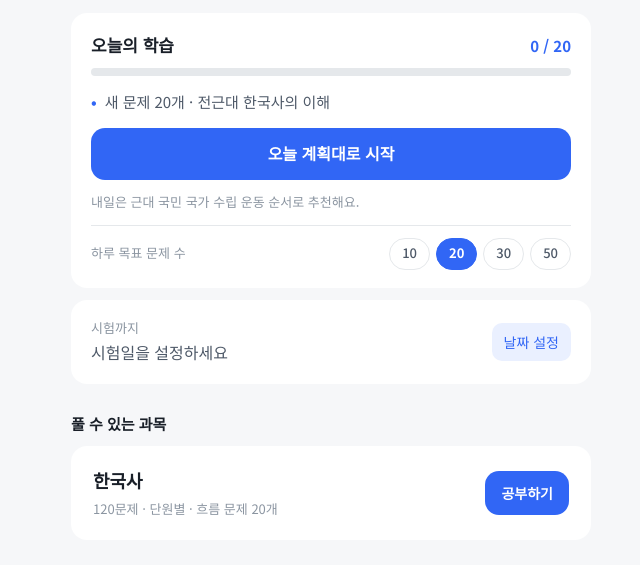
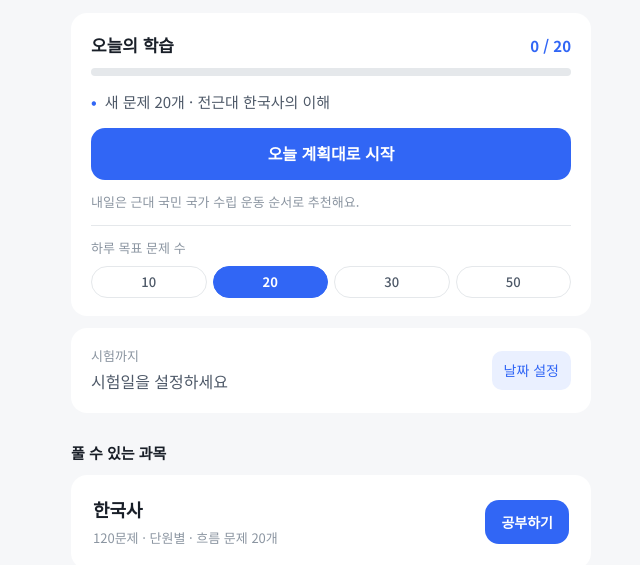
Before and after one commit to hoya100/gumjeong-study, a plain HTML site: page index.html in a window 1280 px wide. Shown: the part 216-781 px from the top of the page, without its empty margins (309-949 px from the left). Drawn offline with Linux system fonts and the light colour scheme.

Commit message:
Refactor goal-row and goal-chips to grid layout
Updated goal-row and goal-chips styles to use grid layout.

```diff
--- a/style.css
+++ b/style.css
@@ -325,10 +325,14 @@ button.subject-card { width: 100%; border: 2px solid transparent; text-align: le
 .today-plan li.done-msg::before { content: "✓"; color: var(--good); }
 .tomorrow { margin: 12px 0 0; font-size: 13px; color: var(--muted); }
 .tomorrow:empty { display: none; }
-.goal-row { margin-top: 12px; padding-top: 12px; border-top: 1px solid var(--line); display: flex; justify-content: space-between; align-items: center; gap: 8px; font-size: 13px; color: var(--muted); }
-.goal-chips { display: flex; gap: 6px; }
+/* 이름표를 위에, 칩을 아래 한 줄에: '10문제'처럼 단위가 붙어 길어져도 폰에서 한 줄에 들어가요. */
+.goal-row { margin-top: 12px; padding-top: 12px; border-top: 1px solid var(--line); display: grid; gap: 8px; font-size: 13px; color: var(--muted); }
+.goal-chips { display: grid; grid-template-columns: repeat(4, 1fr); gap: 6px; }
 .goal-chip { min-height: 32px; padding: 0 12px; border-radius: 999px; border: 1px solid var(--line); background: var(--card); color: var(--sub); font-size: 13px; font-weight: 500; }
 .goal-chip.on { background: var(--accent); border-color: var(--accent); color: #fff; font-weight: 700; }
+
+.help-list { list-style: none; margin: 20px 0 0; padding: 0; display: grid; gap: 6px; font-size: 13px; color: var(--muted); }
+.help-list strong { color: var(--sub); margin-right: 6px; }
 
 .result-today { margin: 8px 0 0; font-size: 14px; color: var(--accent); font-weight: 700; }
 .result-today:empty { display: none; }
```
